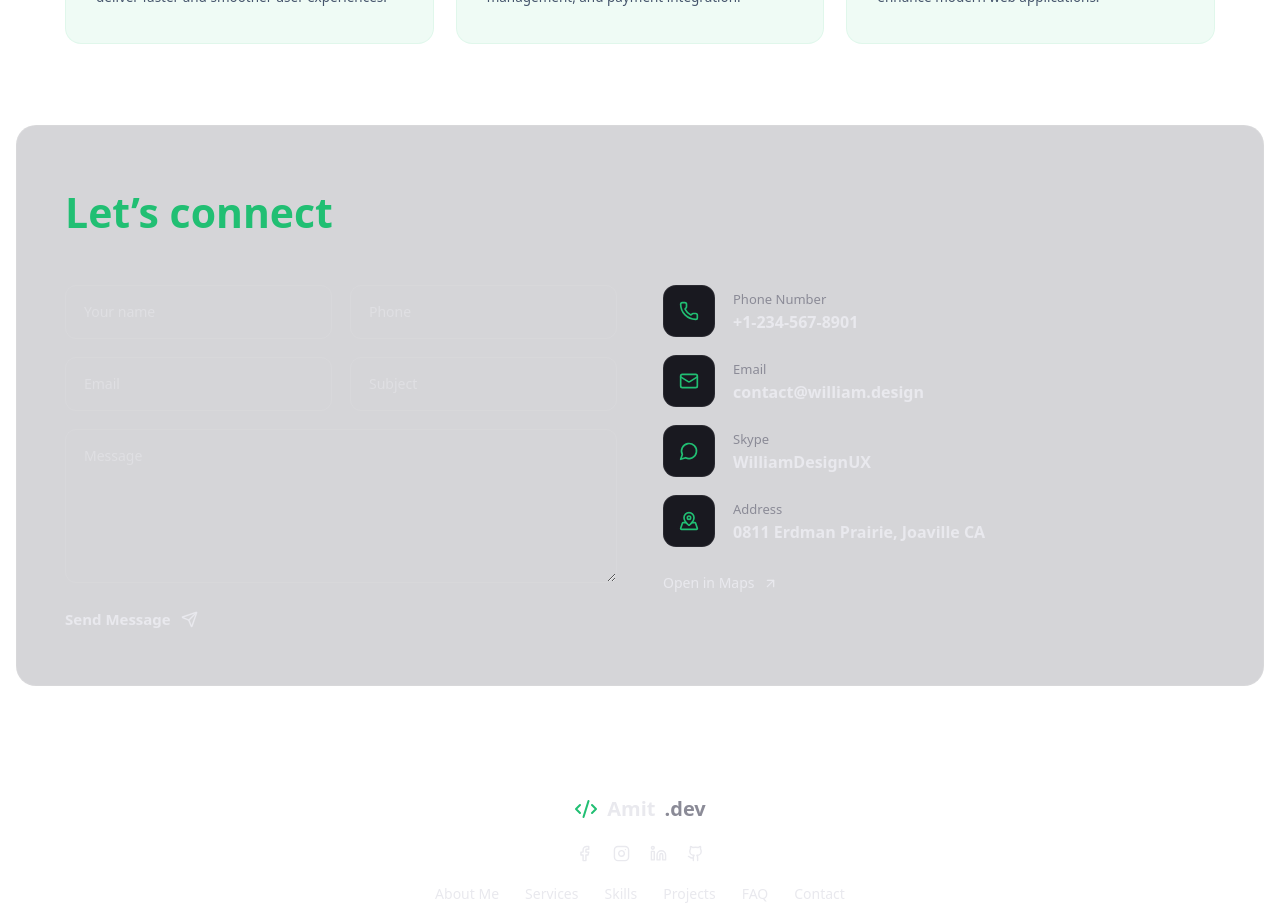
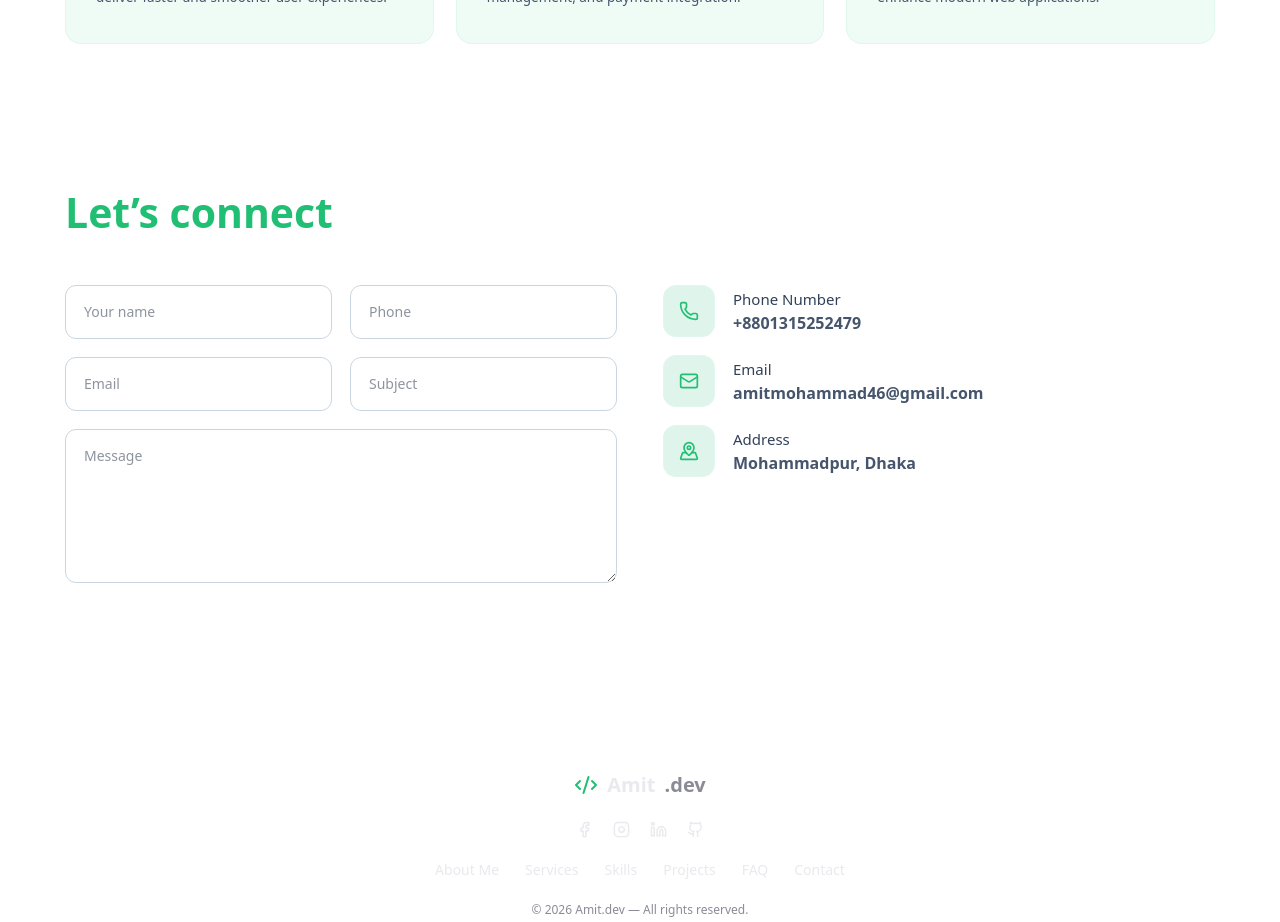
Before and after one commit to coderamit01/portfolio, a Next.js app: page / in a window 1280 px wide. Shown: the part 1320-2242 px from the top of the page. Built offline with nearby package versions, Linux system fonts and the light colour scheme; a web font is replaced by a local one.

Commit message:
contact section

```diff
--- a/src/components/home/Contact.tsx
+++ b/src/components/home/Contact.tsx
@@ -1,160 +1,75 @@
 "use client";
 
-import { useState, type FormEvent } from "react";
-import { ArrowUpRight, Send } from "lucide-react";
 import { CONTACT_INFO } from "@/src/lib/data";
 
-interface FormState {
-  name: string;
-  phone: string;
-  email: string;
-  subject: string;
-  message: string;
-}
-
-const EMPTY: FormState = {
-  name: "",
-  phone: "",
-  email: "",
-  subject: "",
-  message: "",
-};
-
-type Errors = Partial<Record<keyof FormState, string>>;
 
 const inputClass =
-  "w-full rounded-[11px] border border-border bg-transparent p-[16px_18px] text-sm text-text outline-none transition-colors duration-200 focus:border-accent";
+  "w-full rounded-[11px] border border-slate-300 bg-transparent p-[16px_18px] text-sm text-slate-800 outline-none transition-colors duration-200 focus:border-accent";
 
 export function Contact() {
-  const [form, setForm] = useState<FormState>(EMPTY);
-  const [errors, setErrors] = useState<Errors>({});
-  const [sent, setSent] = useState(false);
-
-  const update =
-    (key: keyof FormState) =>
-      (e: React.ChangeEvent<HTMLInputElement | HTMLTextAreaElement>) => {
-        setForm((f) => ({ ...f, [key]: e.target.value }));
-        setErrors((prev) => ({ ...prev, [key]: undefined }));
-      };
-
-  const validate = (): boolean => {
-    const next: Errors = {};
-    if (!form.name.trim()) next.name = "Name is required";
-    if (!form.email.trim()) next.email = "Email is required";
-    else if (!/^[^\s@]+@[^\s@]+\.[^\s@]+$/.test(form.email))
-      next.email = "Enter a valid email";
-    if (!form.message.trim()) next.message = "Message is required";
-    setErrors(next);
-    return Object.keys(next).length === 0;
-  };
-
-  const onSubmit = (e: FormEvent) => {
-    e.preventDefault();
-    if (!validate()) return;
-    // Wire up to a real endpoint / server action here.
-    setSent(true);
-    setForm(EMPTY);
-    setTimeout(() => setSent(false), 3500);
-  };
 
   return (
     <section
       id="contact"
-      className="scroll-mt-[94px] rounded-[20px] border border-border bg-card p-[54px_48px]"
+      className="scroll-mt-23.5 rounded-[20px] border border-border p-[54px_48px]"
     >
       <h2 className="mb-10 text-[clamp(28px,3.2vw,42px)] font-extrabold text-accent">
         Let&rsquo;s connect
       </h2>
 
-      <div className="grid grid-cols-1 items-start gap-[46px] lg:grid-cols-2">
-        <form onSubmit={onSubmit} noValidate className="flex flex-col gap-[18px]">
-          <div className="grid grid-cols-1 gap-[18px] sm:grid-cols-2">
+      <div className="grid grid-cols-1 items-start gap-11.5 lg:grid-cols-2">
+        <form noValidate className="flex flex-col gap-4.5">
+          <div className="grid grid-cols-1 gap-4.5 sm:grid-cols-2">
             <div>
               <input
                 className={inputClass}
                 placeholder="Your name"
-                value={form.name}
-                onChange={update("name")}
-                aria-invalid={!!errors.name}
               />
-              {errors.name && (
-                <p className="mt-1 text-xs text-pink">{errors.name}</p>
-              )}
             </div>
             <input
               className={inputClass}
               placeholder="Phone"
-              value={form.phone}
-              onChange={update("phone")}
             />
           </div>
-          <div className="grid grid-cols-1 gap-[18px] sm:grid-cols-2">
+          <div className="grid grid-cols-1 gap-4.5 sm:grid-cols-2">
             <div>
               <input
                 type="email"
                 className={inputClass}
                 placeholder="Email"
-                value={form.email}
-                onChange={update("email")}
-                aria-invalid={!!errors.email}
               />
-              {errors.email && (
-                <p className="mt-1 text-xs text-pink">{errors.email}</p>
-              )}
             </div>
             <input
               className={inputClass}
               placeholder="Subject"
-              value={form.subject}
-              onChange={update("subject")}
             />
           </div>
           <div>
             <textarea
               rows={6}
-              className={`${inputClass} min-h-[150px]`}
+              className={`${inputClass} min-h-37.5`}
               placeholder="Message"
-              value={form.message}
-              onChange={update("message")}
-              aria-invalid={!!errors.message}
             />
-            {errors.message && (
-              <p className="mt-1 text-xs text-pink">{errors.message}</p>
-            )}
           </div>
           <button
             type="submit"
-            className="group inline-flex items-center gap-[10px] self-start text-[15px] font-bold text-text transition-all"
+            className="group inline-flex items-center gap-2.5 self-start text-[15px] font-bold text-text transition-all"
           >
-            {sent ? (
-              <span className="text-accent">Message sent ✓</span>
-            ) : (
-              <span className="inline-flex items-center gap-[10px] transition-all group-hover:gap-[15px]">
-                Send Message <Send size={17} />
-              </span>
-            )}
           </button>
         </form>
 
-        <div className="flex flex-col gap-[18px]">
+        <div className="flex flex-col gap-4.5">
           {CONTACT_INFO.map(({ icon: Icon, label, value }) => (
-            <div key={label} className="flex items-center gap-[18px]">
-              <span className="flex h-[52px] w-[52px] flex-none items-center justify-center rounded-[13px] border border-border bg-inner text-accent">
+            <div key={label} className="flex items-center gap-4.5">
+              <span className="flex h-13 w-13 flex-none items-center justify-center rounded-[13px] border border-border bg-[#dff5eb] text-accent">
                 <Icon size={20} />
               </span>
               <div>
-                <div className="text-[13px] text-muted">{label}</div>
-                <div className="text-base font-bold text-text">{value}</div>
+                <div className="text-[15px] text-slate-700">{label}</div>
+                <div className="text-base font-bold text-slate-600">{value}</div>
               </div>
             </div>
           ))}
-
-          <a
-            href="#"
-            className="mt-2 inline-flex w-fit items-center gap-2 text-sm text-accent transition-all hover:gap-3"
-          >
-            Open in Maps <ArrowUpRight size={15} />
-          </a>
         </div>
       </div>
     </section>
--- a/src/lib/data.ts
+++ b/src/lib/data.ts
@@ -393,10 +393,9 @@ export const BLOG_POSTS: BlogPost[] = [
 ];
 
 export const CONTACT_INFO: ContactInfo[] = [
-  { icon: Phone, label: "Phone Number", value: "+1-234-567-8901" },
-  { icon: Mail, label: "Email", value: "contact@william.design" },
-  { icon: MessageCircle, label: "Skype", value: "WilliamDesignUX" },
-  { icon: MapPinned, label: "Address", value: "0811 Erdman Prairie, Joaville CA" },
+  { icon: Phone, label: "Phone Number", value: "+8801315252479" },
+  { icon: Mail, label: "Email", value: "amitmohammad46@gmail.com" },
+  { icon: MapPinned, label: "Address", value: "Mohammadpur, Dhaka" },
 ];
 
 export const COOPERATION_CONTACTS = [
```
